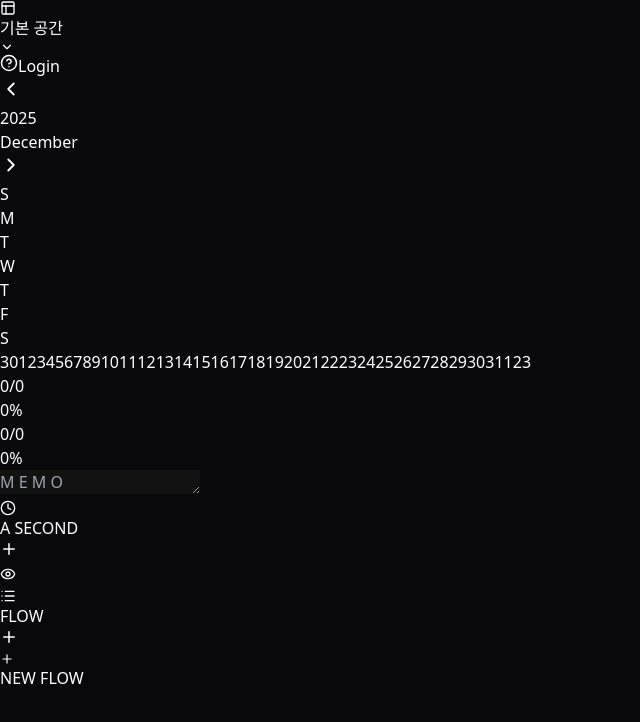
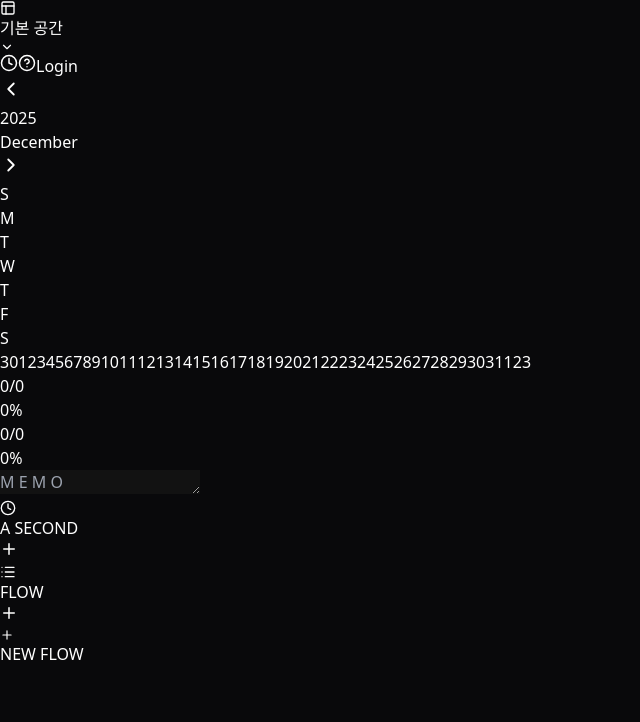
Before and after one commit to hun-min/subtasks, a React (Vite) app: page / in a window 1280 px wide. Shown: the top 722 px of the page, without its empty margins (0-640 px from the left). Built offline with nearby package versions, Linux system fonts and the light colour scheme.

Commit message:
feat: simplify ritual toggle, move to header, and finalize compact editor UI

```diff
--- a/src/App.tsx
+++ b/src/App.tsx
@@ -254,7 +254,7 @@ function UnifiedTaskItem({
       <div className="flex flex-col items-center justify-start mt-[7px]">
         <button onClick={() => updateTask({ ...task, status: task.status === 'DONE' ? 'LATER' : 'DONE', isTimerOn: false })} className={`flex-shrink-0 w-[15px] h-[15px] border-[1.2px] rounded-[3px] flex items-center justify-center transition-all ${getStatusColor()}`}>
           {task.status === 'DONE' && <Check size={11} className="text-white stroke-[3]" />}
-          {task.isTimerOn && <div className="w-1 h-1 bg-white rounded-full animate-pulse" />}
+          {task.isTimerOn && <div className="w-1.5 h-1.5 bg-white rounded-full animate-pulse" />}
         </button>
       </div>
       <div className="flex-1 relative">
@@ -276,6 +276,34 @@ function UnifiedTaskItem({
   );
 }
 
+// --- [컴포넌트] 날짜 선택 모달 ---
+function DatePickerModal({ onSelectDate, onClose }: { onSelectDate: (date: Date) => void, onClose: () => void }) {
+  const [viewDate, setViewDate] = useState(new Date());
+  const year = viewDate.getFullYear();
+  const month = viewDate.getMonth();
+  const daysInMonth = new Date(year, month + 1, 0).getDate();
+  const firstDay = new Date(year, month, 1).getDay();
+  const days = Array.from({ length: firstDay }).fill(null).concat(Array.from({ length: daysInMonth }, (_, i) => new Date(year, month, i + 1)));
+  return (
+    <div className="fixed inset-0 z-[600] bg-black/70 backdrop-blur-md flex items-center justify-center p-4 animate-in fade-in duration-200" onClick={onClose}>
+      <div className="bg-[#0a0a0f]/90 backdrop-blur-xl border border-white/10 rounded-3xl p-6 w-full max-w-sm shadow-2xl" onClick={(e) => e.stopPropagation()}>
+        <div className="flex justify-between items-center mb-4">
+          <button onClick={() => setViewDate(new Date(year, month - 1, 1))}><ChevronLeft size={20} className="text-gray-500" /></button>
+          <span className="font-bold text-white">{viewDate.toLocaleString('default', { month: 'long', year: 'numeric' })}</span>
+          <button onClick={() => setViewDate(new Date(year, month + 1, 1))}><ChevronRight size={20} className="text-gray-500" /></button>
+        </div>
+        <div className="grid grid-cols-7 gap-2">
+          {['S','M','T','W','T','F','S'].map((d, idx) => <div key={`day-${idx}`} className="text-center text-[10px] text-gray-600">{d}</div>)}
+          {days.map((d: any, i) => {
+            if (!d) return <div key={i} />;
+            return <button key={i} onClick={() => onSelectDate(d)} className={`aspect-square rounded-lg border flex items-center justify-center hover:bg-blue-600/20 transition-colors ${d.toDateString() === new Date().toDateString() ? 'border-blue-500 text-blue-400' : 'border-gray-800 text-gray-400'}`}><span className="text-sm">{d.getDate()}</span></button>;
+          })}
+        </div>
+      </div>
+    </div>
+  );
+}
+
 // --- 메인 앱 ---
 export default function App() {
   const { user, signOut } = useAuth();
@@ -291,6 +319,7 @@ export default function App() {
   const [selectedTaskIds, setSelectedTaskIds] = useState<Set<number>>(new Set());
   const lastClickedIndex = useRef<number | null>(null);
 
+  // A SECOND 가리기 상태 (로컬 저장 - 공간별 분리)
   const [isSecondVisible, setIsSecondVisible] = useState(true);
 
   const [history, setHistory] = useState<Task[][]>([]);
@@ -502,7 +531,11 @@ export default function App() {
       )}
 
       <div className="max-w-xl mx-auto min-h-screen flex flex-col p-4">
-        <div className="mb-4 flex justify-between items-center flex-shrink-0"><SpaceSelector /><div className="flex gap-3 items-center"><button onClick={() => setShowShortcuts(true)} className="text-gray-500 hover:text-white p-1"><HelpCircle size={18} /></button><button onClick={() => user ? signOut() : setShowAuthModal(true)} className="text-xs text-gray-500 hover:text-white">{user ? 'Logout' : 'Login'}</button></div></div>
+        <div className="mb-4 flex justify-between items-center flex-shrink-0"><SpaceSelector /><div className="flex gap-3 items-center">
+            <button onClick={toggleSecondVisible} className="text-gray-500 hover:text-white p-1 transition-colors"><Clock size={18} /></button>
+            <button onClick={() => setShowShortcuts(true)} className="text-gray-500 hover:text-white p-1"><HelpCircle size={18} /></button>
+            <button onClick={() => user ? signOut() : setShowAuthModal(true)} className="text-xs text-gray-500 hover:text-white">{user ? 'Logout' : 'Login'}</button>
+        </div></div>
 
         <div className="flex-shrink-0">
           <div className="calendar-area mb-4 bg-[#0f0f14] p-5 rounded-3xl border border-white/5 shadow-2xl" onTouchStart={(e) => swipeTouchStart.current = e.touches[0].clientX} onTouchEnd={(e) => { if (swipeTouchStart.current === null) return; const diff = swipeTouchStart.current - e.changedTouches[0].clientX; if (Math.abs(diff) > 100) setViewDate(new Date(year, month + (diff > 0 ? 1 : -1), 1)); swipeTouchStart.current = null; }}>
@@ -529,12 +562,38 @@ export default function App() {
 
         <div className="flex-1 space-y-8 pb-32">
           <div className="animate-in fade-in duration-500">
-            <div className="flex items-center justify-between mb-2 px-3"><div className="flex items-center gap-3"><h2 className="text-[11px] font-black tracking-[0.2em] text-pink-500 uppercase flex items-center gap-2"><Clock size={16} /> A SECOND</h2><button onClick={() => { const newTask: Task = { id: Date.now(), text: '', status: 'LATER', percent: 0, planTime: 0, actTime: 0, isTimerOn: false, depth: 0, isSecond: true }; updateStateAndLogs([...tasks, newTask]); setFocusedTaskId(newTask.id); }} className="text-gray-500 hover:text-pink-500"><Plus size={18} /></button></div><button onClick={toggleSecondVisible} className="text-gray-600 p-1">{isSecondVisible ? <Eye size={16} /> : <EyeOff size={16} />}</button></div>
-            {isSecondVisible && <div className="space-y-0"><DndContext sensors={sensors} collisionDetection={closestCenter} onDragEnd={handleDragEnd}><SortableContext items={secondTasks.map(t => t.id)} strategy={verticalListSortingStrategy}>{secondTasks.map((task, idx) => <UnifiedTaskItem key={task.id} task={task} index={idx} allTasks={secondTasks} updateTask={(u) => updateStateAndLogs(tasks.map(t => t.id === u.id ? u : t))} setFocusedTaskId={setFocusedTaskId} focusedTaskId={focusedTaskId} selectedTaskIds={selectedTaskIds} onTaskClick={onTaskClick} logs={logs} onAddTaskAtCursor={handleAddTaskAtCursor} onMergeWithPrevious={handleMergeWithPrevious} onMergeWithNext={handleMergeWithNext} />)}</SortableContext></DndContext></div>}
+            {isSecondVisible && (
+              <>
+                <div className="flex items-center justify-between mb-2 px-3">
+                  <div className="flex items-center gap-3">
+                    <h2 className="text-[11px] font-black tracking-[0.2em] text-pink-500 uppercase flex items-center gap-2"><Clock size={16} /> A SECOND</h2>
+                    <button onClick={() => { const newTask: Task = { id: Date.now(), text: '', status: 'LATER', percent: 0, planTime: 0, actTime: 0, isTimerOn: false, depth: 0, isSecond: true }; updateStateAndLogs([...tasks, newTask]); setFocusedTaskId(newTask.id); }} className="text-gray-500 hover:text-pink-500"><Plus size={18} /></button>
+                  </div>
+                </div>
+                <div className="space-y-0">
+                  <DndContext sensors={sensors} collisionDetection={closestCenter} onDragEnd={handleDragEnd}>
+                    <SortableContext items={secondTasks.map(t => t.id)} strategy={verticalListSortingStrategy}>
+                      {secondTasks.map((task, idx) => <UnifiedTaskItem key={task.id} task={task} index={idx} allTasks={secondTasks} updateTask={(u) => updateStateAndLogs(tasks.map(t => t.id === u.id ? u : t))} setFocusedTaskId={setFocusedTaskId} focusedTaskId={focusedTaskId} selectedTaskIds={selectedTaskIds} onTaskClick={onTaskClick} logs={logs} onAddTaskAtCursor={handleAddTaskAtCursor} onMergeWithPrevious={handleMergeWithPrevious} onMergeWithNext={handleMergeWithNext} />)}
+                    </SortableContext>
+                  </DndContext>
+                </div>
+              </>
+            )}
           </div>
           <div className="animate-in fade-in duration-700">
-            <div className="flex items-center gap-3 mb-2 px-3"><h2 className="text-[11px] font-black tracking-[0.2em] text-[#7c4dff] uppercase flex items-center gap-2"><List size={16} /> FLOW</h2><button onClick={() => { const newTask: Task = { id: Date.now(), text: '', status: 'LATER', percent: 0, planTime: 0, actTime: 0, isTimerOn: false, depth: 0, isSecond: false }; updateStateAndLogs([...tasks, newTask]); setFocusedTaskId(newTask.id); }} className="text-gray-500 hover:text-[#7c4dff]"><Plus size={18} /></button></div>
-            <div className="space-y-0"><DndContext sensors={sensors} collisionDetection={closestCenter} onDragEnd={handleDragEnd}><SortableContext items={planTasks.map(t => t.id)} strategy={verticalListSortingStrategy}>{planTasks.map((task, idx) => <UnifiedTaskItem key={task.id} task={task} index={idx} allTasks={planTasks} updateTask={(u) => updateStateAndLogs(tasks.map(t => t.id === u.id ? u : t))} setFocusedTaskId={setFocusedTaskId} focusedTaskId={focusedTaskId} selectedTaskIds={selectedTaskIds} onTaskClick={onTaskClick} logs={logs} onAddTaskAtCursor={handleAddTaskAtCursor} onMergeWithPrevious={handleMergeWithPrevious} onMergeWithNext={handleMergeWithNext} onIndent={() => updateStateAndLogs(tasks.map(t => t.id === task.id ? { ...t, depth: (t.depth || 0) + 1 } : t))} onOutdent={() => updateStateAndLogs(tasks.map(t => t.id === task.id ? { ...t, depth: Math.max(0, (t.depth || 0) - 1) } : t))} onMoveUp={() => { const i = tasks.findIndex(t => t.id === task.id); if (i > 0) updateStateAndLogs(arrayMove(tasks, i, i - 1)); }} onMoveDown={() => { const i = tasks.findIndex(t => t.id === task.id); if (i < tasks.length - 1) updateStateAndLogs(arrayMove(tasks, i, i + 1)); }} />)}</SortableContext></DndContext></div>
+            <div className="flex items-center justify-between mb-2 px-3">
+              <div className="flex items-center gap-3">
+                <h2 className="text-[11px] font-black tracking-[0.2em] text-[#7c4dff] uppercase flex items-center gap-2"><List size={16} /> FLOW</h2>
+                <button onClick={() => { const newTask: Task = { id: Date.now(), text: '', status: 'LATER', percent: 0, planTime: 0, actTime: 0, isTimerOn: false, depth: 0, isSecond: false }; updateStateAndLogs([...tasks, newTask]); setFocusedTaskId(newTask.id); }} className="text-gray-500 hover:text-[#7c4dff]"><Plus size={18} /></button>
+              </div>
+            </div>
+            <div className="space-y-0">
+              <DndContext sensors={sensors} collisionDetection={closestCenter} onDragEnd={handleDragEnd}>
+                <SortableContext items={planTasks.map(t => t.id)} strategy={verticalListSortingStrategy}>
+                  {planTasks.map((task, idx) => <UnifiedTaskItem key={task.id} task={task} index={idx} allTasks={planTasks} updateTask={(u) => updateStateAndLogs(tasks.map(t => t.id === u.id ? u : t))} setFocusedTaskId={setFocusedTaskId} focusedTaskId={focusedTaskId} selectedTaskIds={selectedTaskIds} onTaskClick={onTaskClick} logs={logs} onAddTaskAtCursor={handleAddTaskAtCursor} onMergeWithPrevious={handleMergeWithPrevious} onMergeWithNext={handleMergeWithNext} onIndent={() => updateStateAndLogs(tasks.map(t => t.id === task.id ? { ...t, depth: (t.depth || 0) + 1 } : t))} onOutdent={() => updateStateAndLogs(tasks.map(t => t.id === task.id ? { ...t, depth: Math.max(0, (t.depth || 0) - 1) } : t))} onMoveUp={() => { const i = tasks.findIndex(t => t.id === task.id); if (i > 0) updateStateAndLogs(arrayMove(tasks, i, i - 1)); }} onMoveDown={() => { const i = tasks.findIndex(t => t.id === task.id); if (i < tasks.length - 1) updateStateAndLogs(arrayMove(tasks, i, i + 1)); }} />)}
+                </SortableContext>
+              </DndContext>
+            </div>
           </div>
           {tasks.length === 0 && <button onClick={() => { const newTask: Task = { id: Date.now(), text: '', status: 'LATER', percent: 0, planTime: 0, actTime: 0, isTimerOn: false, depth: 0, isSecond: false }; updateStateAndLogs([...tasks, newTask]); setFocusedTaskId(newTask.id); }} className="w-full py-2 border border-dashed border-white/5 rounded-2xl text-gray-700 text-xs font-bold mt-2"><Plus size={14} /> NEW FLOW</button>}
         </div>
```
